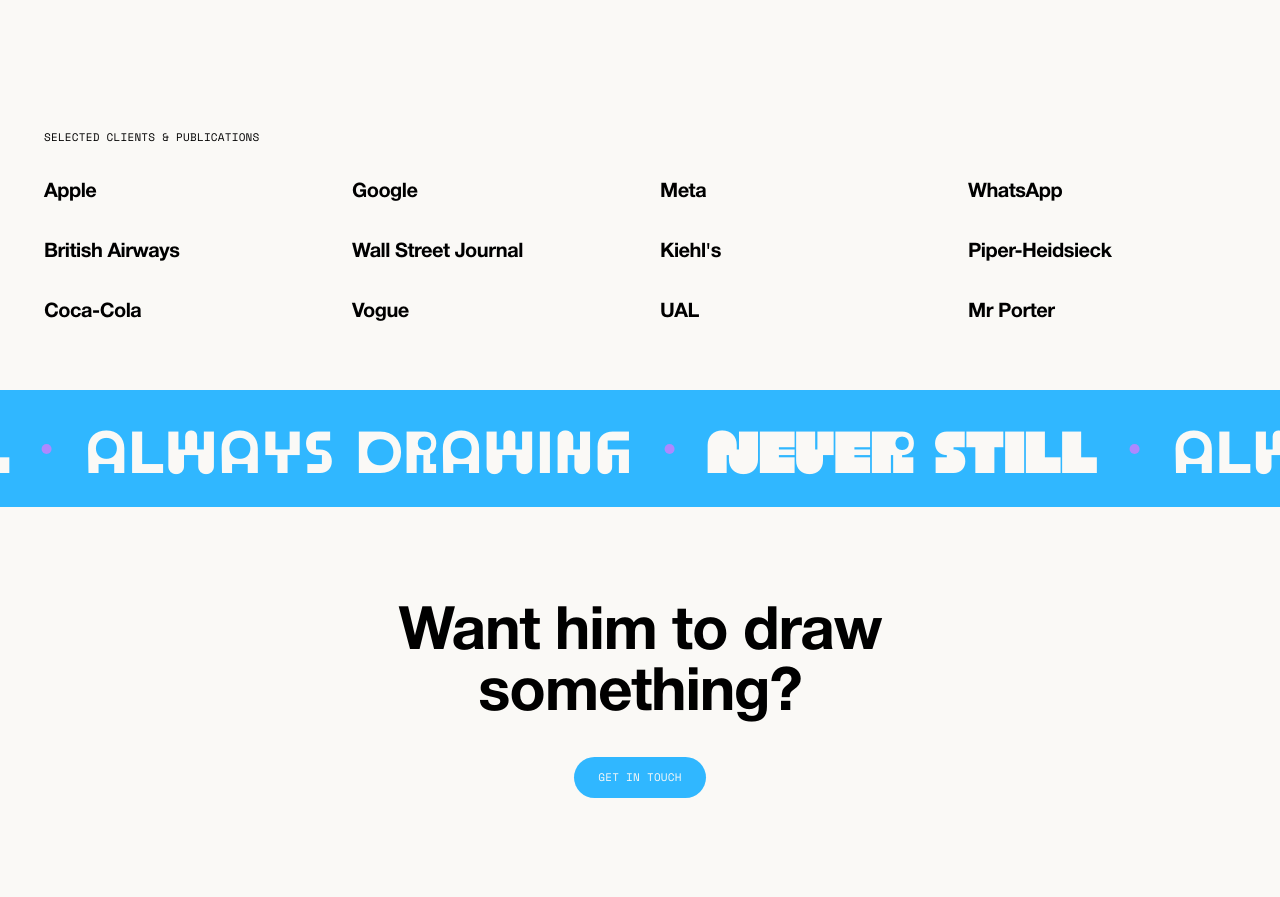
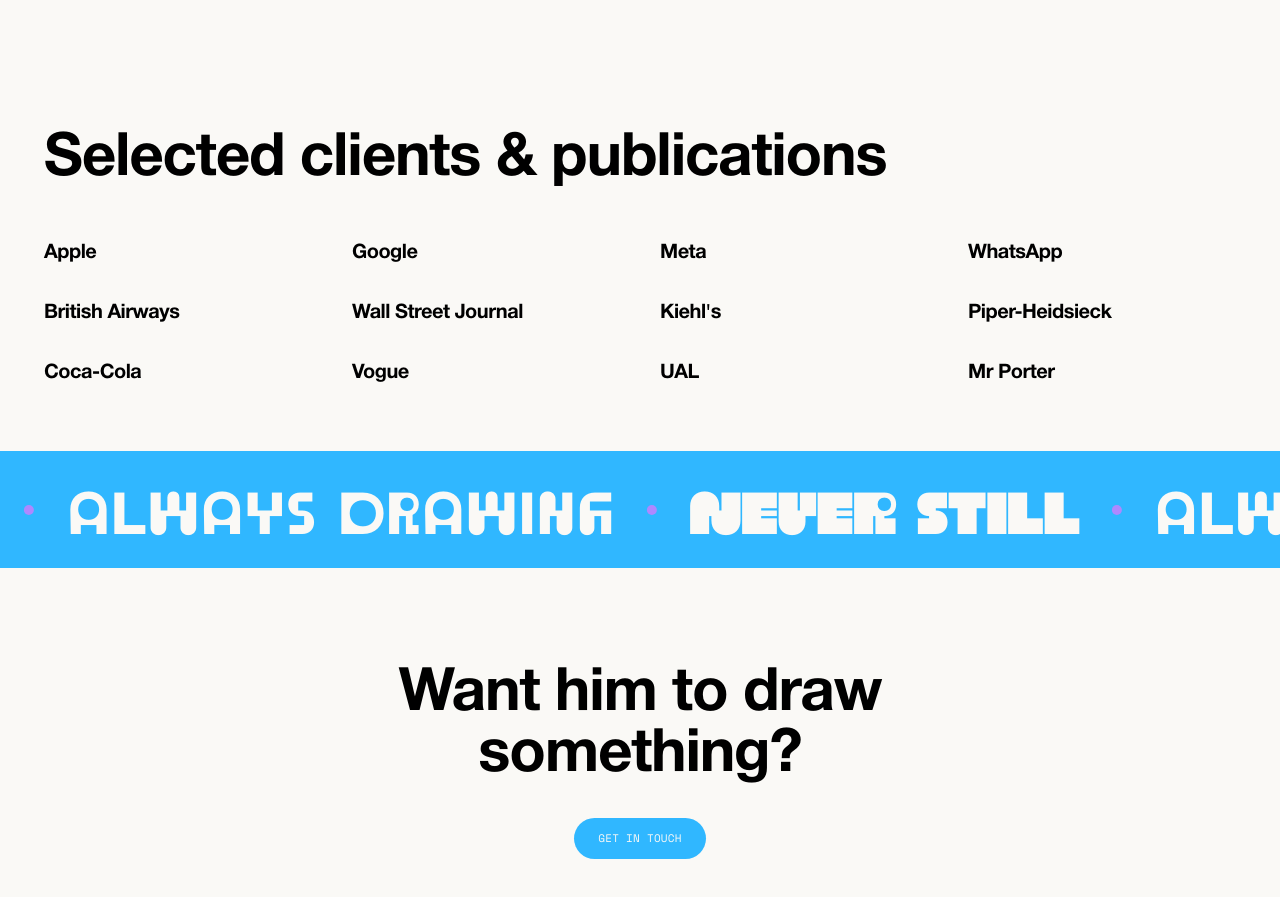
Before and after one commit to jshmck/josh-mckenna-portfolio, a Next.js app: page /about in a window 1280 px wide. Shown: the part 4960-5857 px from the top of the page. Built offline with nearby package versions, Linux system fonts and the light colour scheme.

Commit message:
fix(about): Selected clients & publications matches its sibling headers
Was type-label (a tiny mono eyebrow), while "This is Josh." and "How
he got here" on the same page both use type-heading. Now consistent
— every section on About gets the same heading weight.

```diff
--- a/app/about/page.tsx
+++ b/app/about/page.tsx
@@ -96,10 +96,10 @@
           wordmark instead, in the footer's monochrome spirit. */}
       <section>
         <div className="mx-auto max-w-frame px-6 py-16 md:px-gutter">
-          <h2 className="type-label text-ink-muted">
+          <h2 className="type-heading text-ink">
             Selected clients &amp; publications
           </h2>
-          <ul className="mt-8 grid grid-cols-2 gap-x-10 gap-y-8 sm:grid-cols-3 md:grid-cols-4">
+          <ul className="mt-12 grid grid-cols-2 gap-x-10 gap-y-8 sm:grid-cols-3 md:grid-cols-4">
             {clients.map((client) => (
               <li
                 key={client}
```
